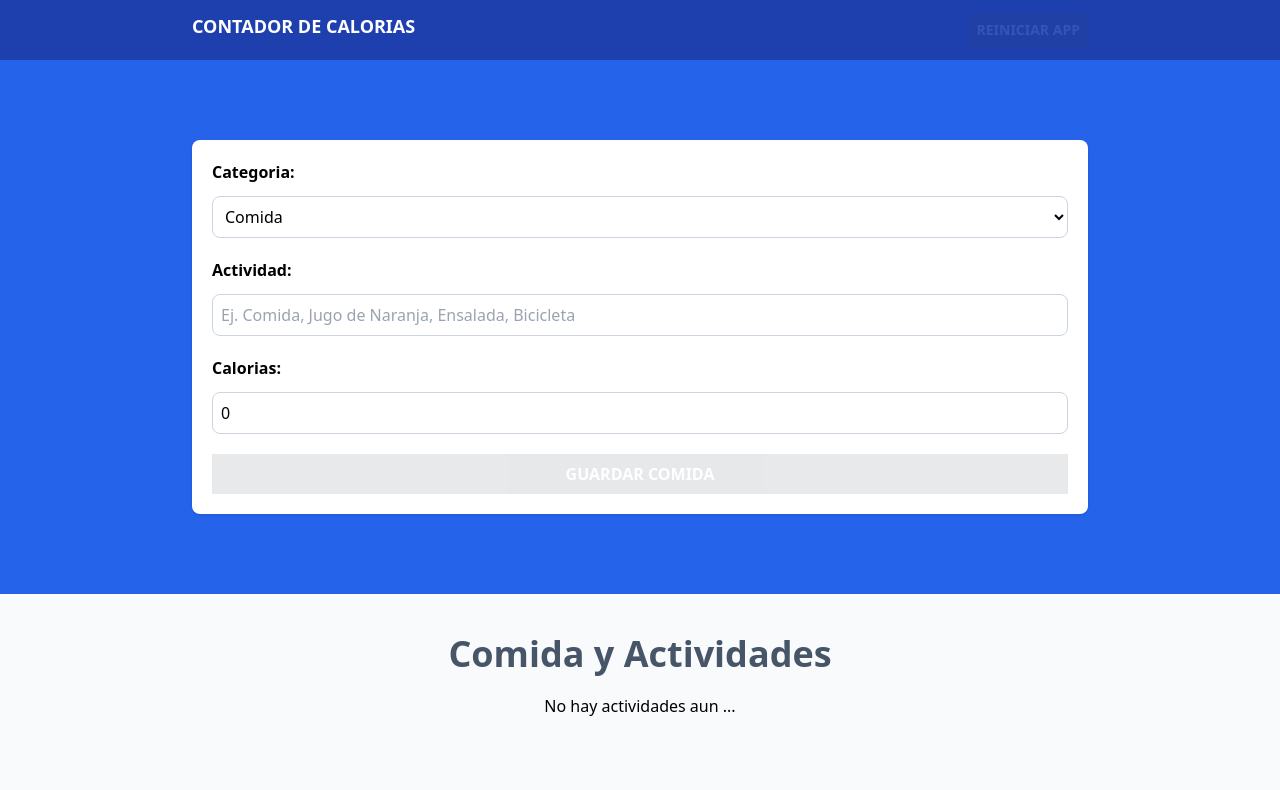
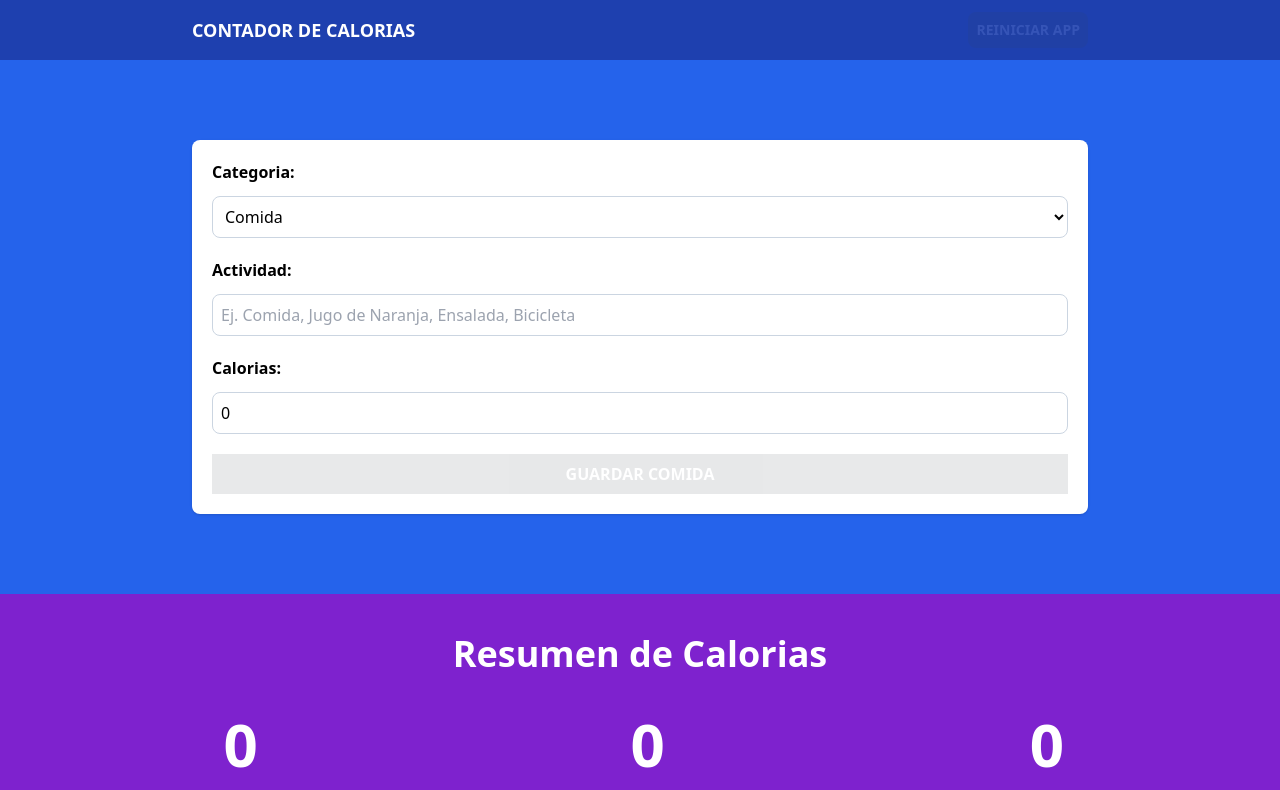
Before and after one commit to Samirvp15/CaloriesTracker, a React (Vite) app: page / in a window 1280 px wide. Shown: the top 790 px of the page. Built offline with nearby package versions, Linux system fonts and the light colour scheme.

Commit message:
add CalorieTrackerCounter with useMemo

```diff
--- a/src/App.tsx
+++ b/src/App.tsx
@@ -2,6 +2,7 @@
 import { useReducer, useEffect, useMemo } from "react"
 import { activityReducer, initialState } from "./reducers/activity-reducer"
 import ActivityList from "./components/ActivityList"
+import CalorieTracker from "./components/CalorieTracker"
 
 
 
@@ -22,7 +23,7 @@
     <>
 
       <header className=" bg-blue-800 py-3">
-        <div className="max-w-4xl mx-auto flex justify-between">
+        <div className="max-w-4xl mx-auto flex justify-between items-center">
           <h1 className="text-center text-lg font-bold text-white uppercase">
             Contador de Calorias
           </h1>
@@ -48,6 +49,16 @@
         </div>
       </section>
 
+      <section className="bg-purple-700 py-10">
+        <div className="max-w-4xl mx-auto">
+          <CalorieTracker
+
+            activities={state.activities}
+
+          />
+        </div>
+      </section>
+
       <section className="p-10 max-w-4xl mx-auto">
         <ActivityList
 
--- /dev/null
+++ b/src/components/CalorieDisplay.tsx
@@ -0,0 +1,21 @@
+
+
+type CalorieDisplayProps = {
+    calories: number,
+    text: string
+}
+
+
+export default function CalorieDisplay({ calories, text }: CalorieDisplayProps) {
+    return (
+        <>
+            <p className="text-white font-bold
+                rounded-full grid grid-cols-1 gap-3 text-center">
+                <span className="font-black text-6xl text-orange">
+                    {calories}
+                </span>
+                {text}
+            </p>
+        </>
+    )
+}
--- /dev/null
+++ b/src/components/CalorieTracker.tsx
@@ -0,0 +1,56 @@
+import { useMemo } from "react"
+import { Activity } from "../types"
+import CalorieDisplay from "./CalorieDisplay"
+
+
+
+type CalorieTrackerProps = {
+    activities: Activity[]
+}
+
+export default function CalorieTracker({ activities }: CalorieTrackerProps) {
+
+    //Contador
+    const caloriesConsumed = useMemo(() =>
+        activities.reduce((total, activity) =>
+            activity.category === 1 ? total + activity.calories : total, 0)
+        , [activities])
+
+    const caloriesBurned = useMemo(() =>
+        activities.reduce((total, activity) =>
+            activity.category === 2 ? total + activity.calories : total, 0)
+        , [activities])
+
+    const netCalories = useMemo(()=> caloriesConsumed - caloriesBurned, [activities])
+
+    return (
+
+        <>
+
+            <h2 className="text-4xl font-black text-center text-white">
+                Resumen de Calorias
+            </h2>
+
+            <div className="flex flex-col items-center
+            md:flex-row md:justify-between gap-5 mt-10">
+
+               <CalorieDisplay
+                calories={caloriesConsumed}
+                text="Consumidas"
+               />
+
+               <CalorieDisplay
+                calories={caloriesBurned}
+                text="Ejercicios"
+               />
+               <CalorieDisplay
+                calories={netCalories}
+                text="Diferencia"
+               />
+
+            </div>
+
+        </>
+
+    )
+}
```
